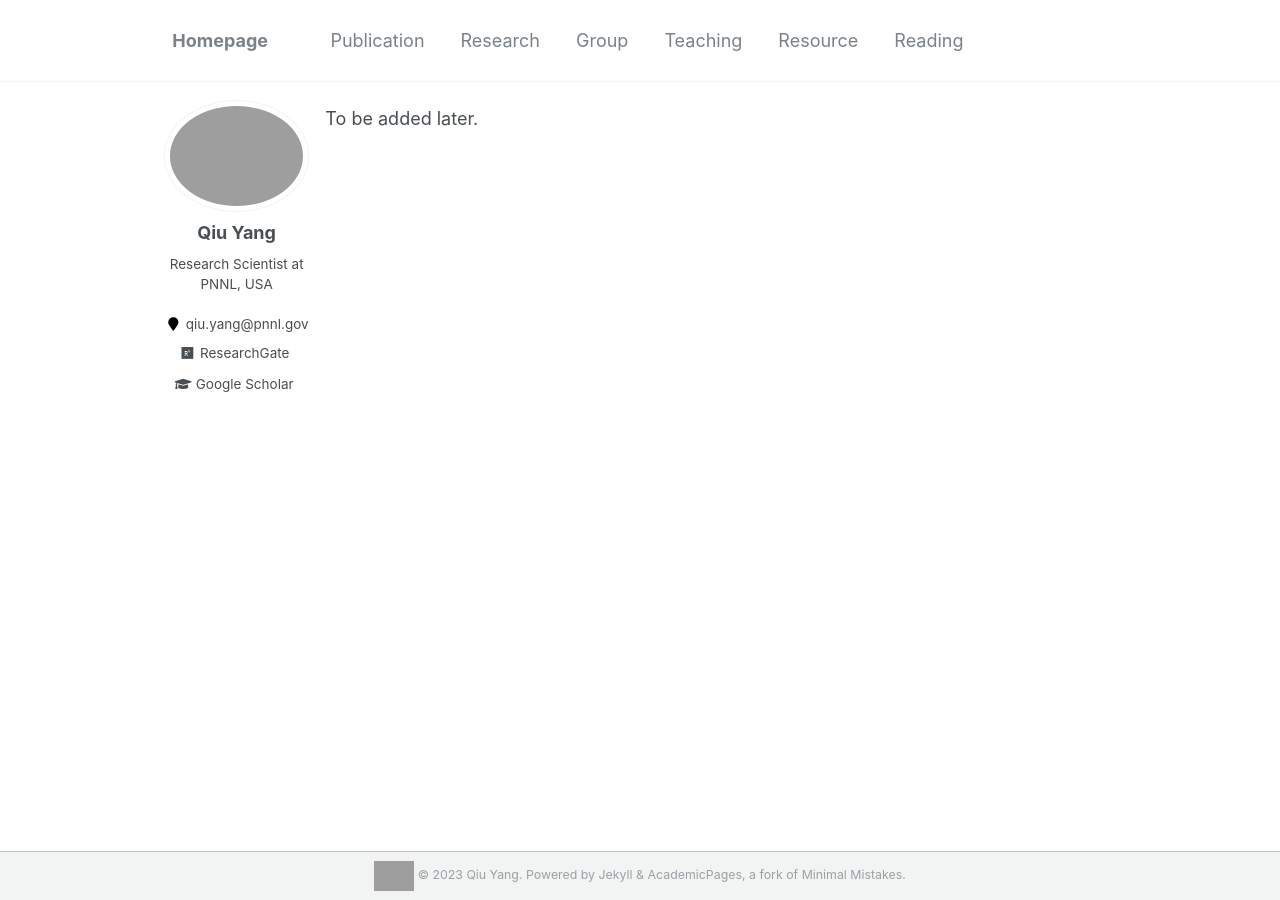
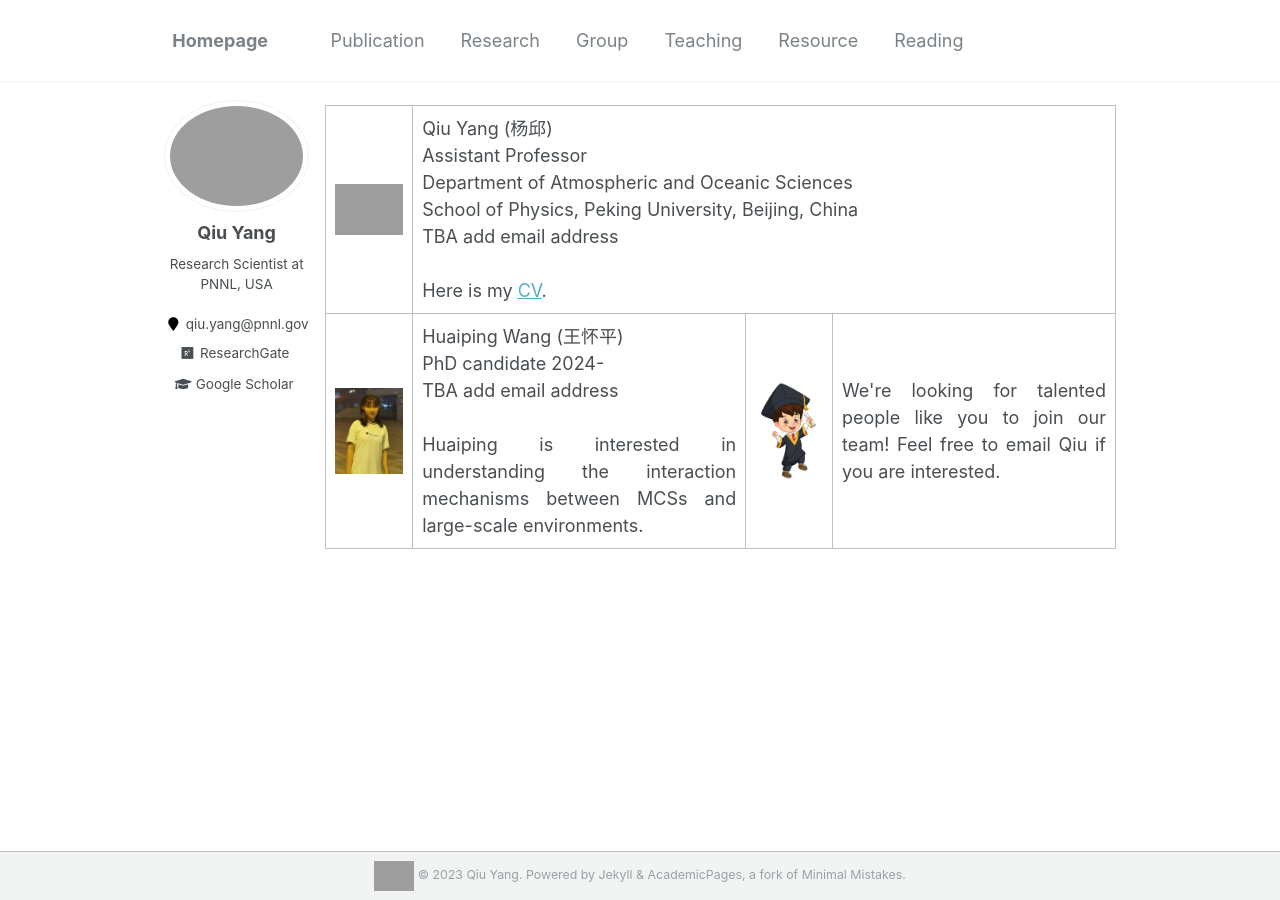
Before and after one commit to qiuyang50/qiuyang50.github.io, a Jekyll site: the page built from _pages/group.md, in a window 1280 px wide. Built offline with Jekyll 4.4.1, drawn with Linux system fonts in a browser that asks for light colours; grey boxes are pictures that could not be loaded.

Commit message:
Update group.md

```diff
--- a/_pages/group.md
+++ b/_pages/group.md
@@ -5,9 +5,6 @@ permalink: /group/
 author_profile: true
 ---
 
-To be added later.
-
-<!--
 <font size="5" face="Courier New" >
 <table>
   <tr>
@@ -21,4 +18,3 @@ To be added later.
     <td>We're looking for talented people like you to join our team! Feel free to email Qiu if you are interested.</td>
   </tr>
 </table>
--->
```
